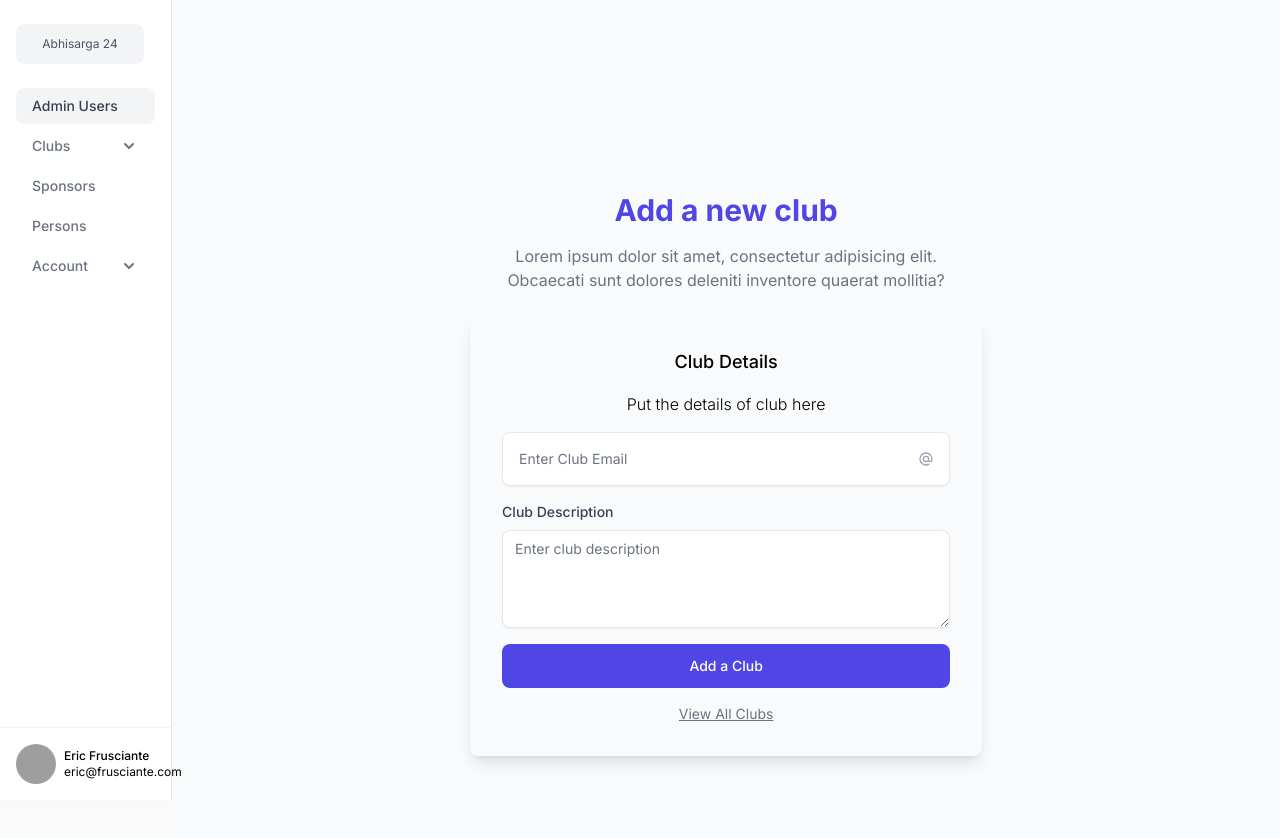
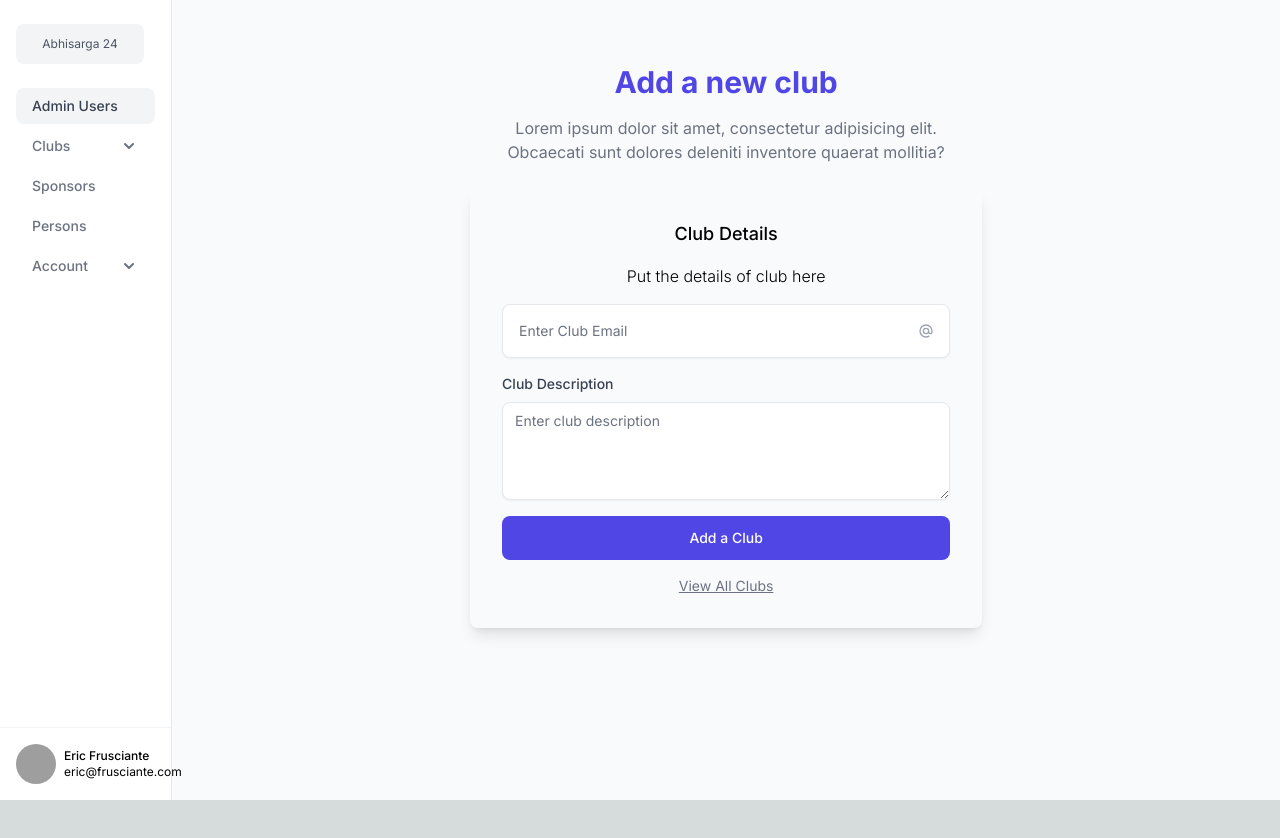
Before and after one commit to Abhisarga/abhisarga-24-admin, a Next.js app: page /admin/adit/clubs in a window 1280 px wide. Shown: the top 838 px of the page. After the commit the page ends 800 px from the top, so only its background shows below. Built offline with nearby package versions, Linux system fonts and the light colour scheme; grey boxes are pictures that could not be loaded.

Commit message:
remove unneccesary padding/margin from Arena

```diff
--- a/src/components/Arena/Arena.jsx
+++ b/src/components/Arena/Arena.jsx
@@ -2,7 +2,7 @@ export function Arena({ children }) {
     return (
         <>
             <div className="mx-auto max-w-screen-xl px-4 py-16 sm:px-6 lg:px-8">
-                <div className="mx-auto max-w-lg py-16 my-16">
+                <div className="mx-auto max-w-lg">
                     {children}
                 </div>
 
```
